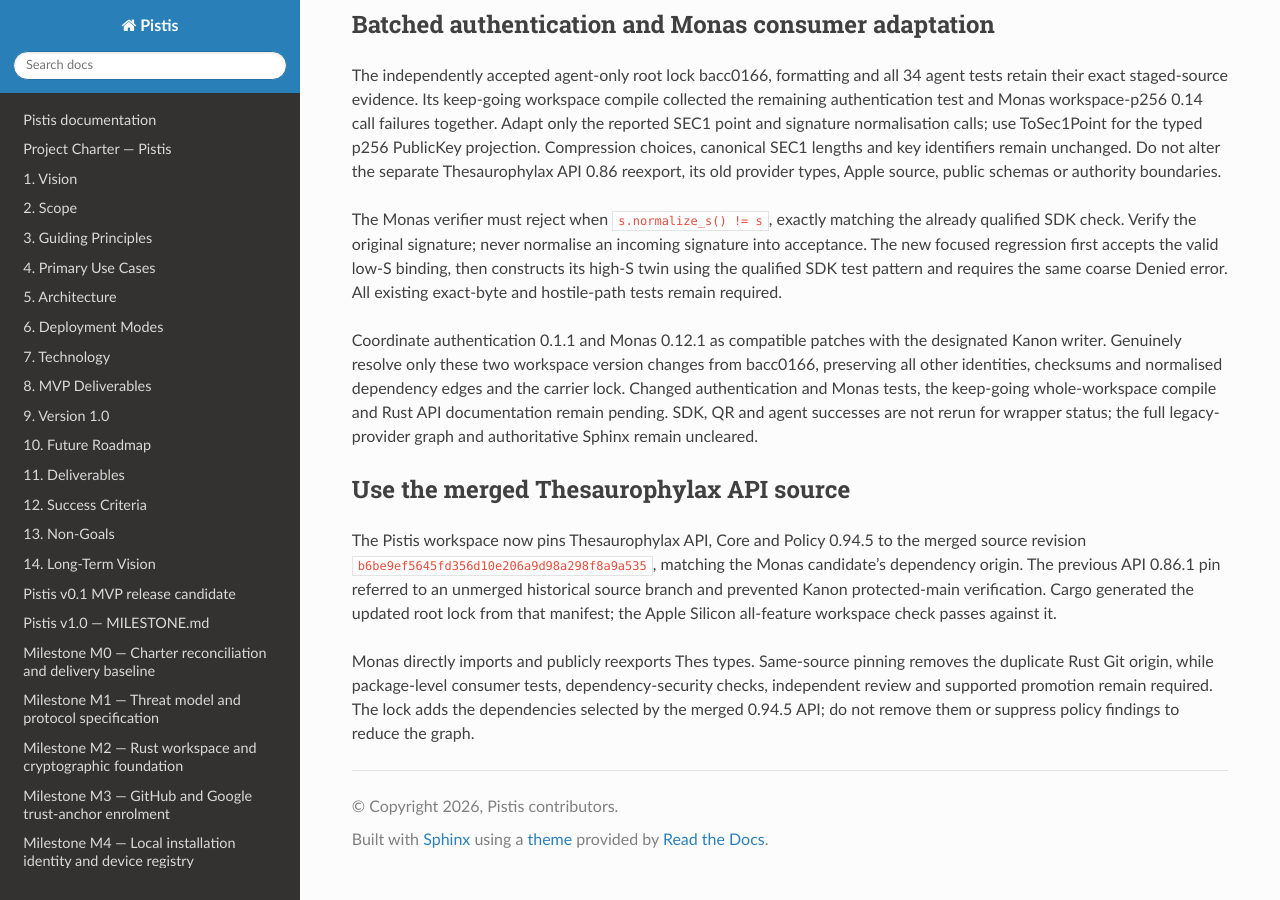
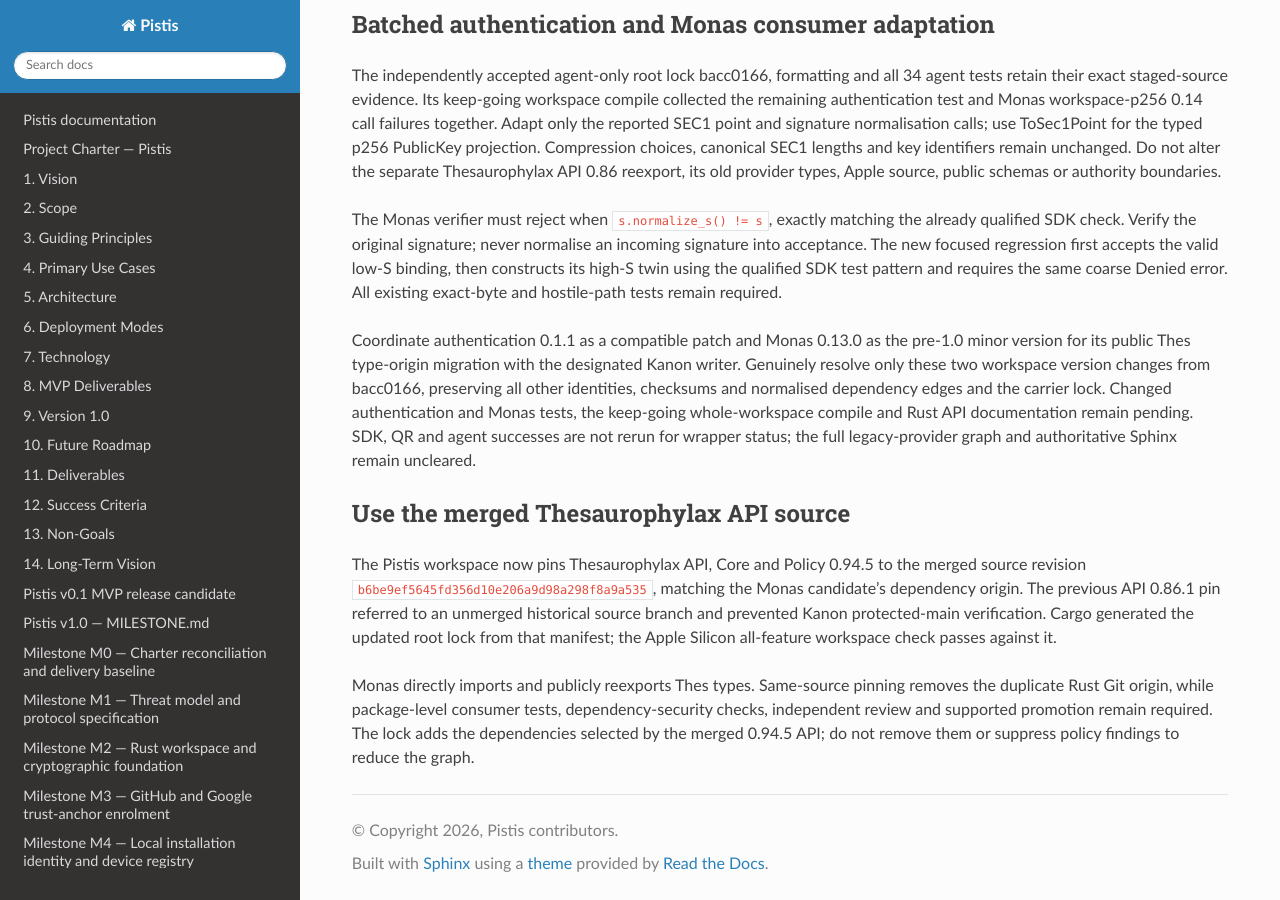
Before and after one commit to sagrudd/pistis, a Sphinx documentation site: the page built from docs/development/mne1550-provider-migration.md, in a window 1280 px wide and 900 px high, scrolled down 4058 px. Built offline with Sphinx 7.4.7 and the Read the Docs theme 3.1.0, drawn with Linux system fonts in a browser that asks for light colours; the version number could not be read and is left out.

Commit message:
Version Monas type-origin migration as 0.13

```diff
--- a/Cargo.toml
+++ b/Cargo.toml
@@ -51,7 +51,7 @@
 pistis-github = { version = "0.1.0", path = "crates/pistis-github" }
 pistis-google = { version = "0.1.0", path = "crates/pistis-google" }
 pistis-identity = { version = "0.1.1", path = "crates/pistis-identity" }
-pistis-monas = { version = "0.12.1", path = "crates/pistis-monas" }
+pistis-monas = { version = "0.13.0", path = "crates/pistis-monas" }
 pistis-agent = { version = "0.1.2", path = "crates/pistis-agent" }
 pistis-protocol = { version = "0.2.2", path = "crates/pistis-protocol" }
 pistis-qr = { version = "0.1.3", path = "crates/pistis-qr" }
--- a/docs/development/mne1550-provider-migration.md
+++ b/docs/development/mne1550-provider-migration.md
@@ -230,7 +230,8 @@
 the qualified SDK test pattern and requires the same coarse Denied error.
 All existing exact-byte and hostile-path tests remain required.
 
-Coordinate authentication 0.1.1 and Monas 0.12.1 as compatible patches with the
+Coordinate authentication 0.1.1 as a compatible patch and Monas 0.13.0 as the
+pre-1.0 minor version for its public Thes type-origin migration with the
 designated Kanon writer. Genuinely resolve only these two workspace version
 changes from bacc0166, preserving all other identities, checksums and
 normalised dependency edges and the carrier lock. Changed authentication and
```
Also changed, not shown: CHANGELOG.md (+5 -1 lines), 4 other files.
